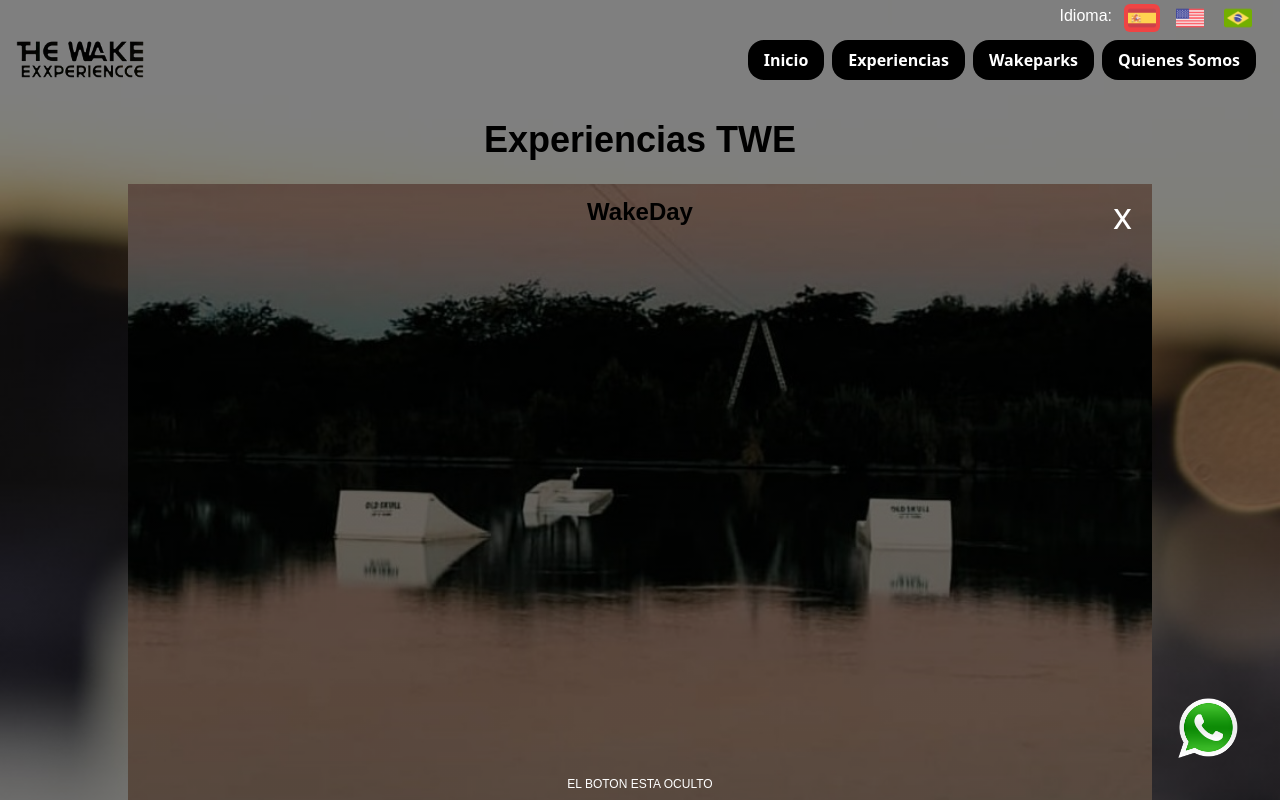
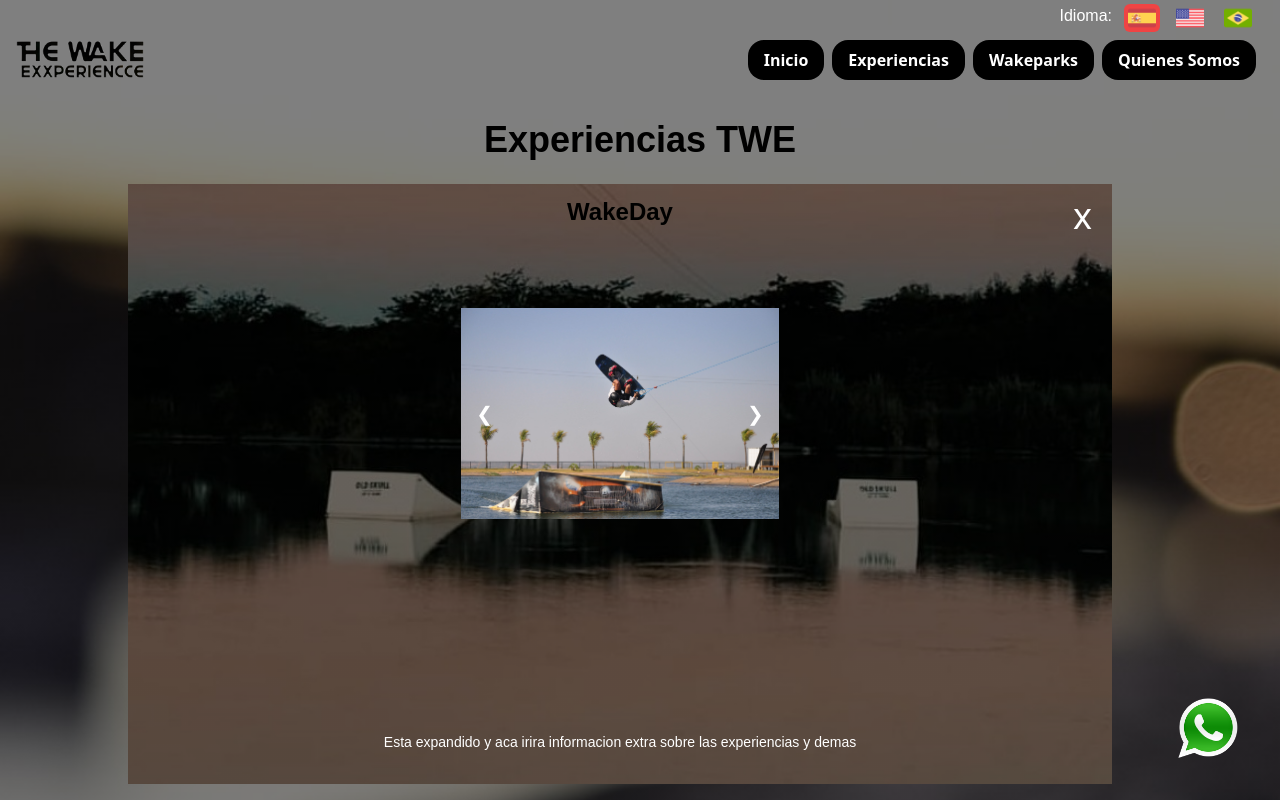
Before and after one commit to Colegiales32/The-Wake-Experience, a React (Vite) app: page /experiencias in a window 1280 px wide. Both pictures are taken after a click on the element 292 px from the left and 484 px from the top of the page. Shown: the top 800 px of the page. Built offline with nearby package versions, Linux system fonts and the light colour scheme; a web font is replaced by a local one; what tailwindcss-animated would draw is missing.

Commit message:
Agregacion de animaciones en experiencias y correcciones varias en la seccin

```diff
--- a/data/db.js
+++ b/data/db.js
@@ -4,20 +4,32 @@ export const exp = [
         nombre: 'exp.1.nombre',
         boton: 'exp.1.boton',
         texto: 'exp.1.texto',
-        img: ''
+        img: [
+            "/EZE-2-scaled.jpg",
+            "/LUKI-2-scaled.jpg",
+            "/vanAgua.jpg",
+          ]
     },
     {
         id: 2,
         nombre: 'exp.2.nombre',
         boton: 'exp.2.boton',
         texto: 'exp.2.texto',
-        img: ''
+        img: [
+            "/crailrenton.jpg",
+            "/joe-publi-scaled.jpg",
+            "/prueba-cuad-scaled.jpg",
+          ]
     },
     {
         id: 3,
         nombre: 'exp.3.nombre',
         boton: 'exp.3.boton',
         texto: 'exp.3.texto',
-        img: ''
+        img:[
+            "/atardecer.jpg",
+            "/renton.jpg",
+            "/ultima-2.jpg",
+          ]
     }
 ];
--- a/src/components/Experiencia.jsx
+++ b/src/components/Experiencia.jsx
@@ -1,39 +1,48 @@
-import React from 'react';
+import React, { useEffect } from 'react';
 import { useTranslation } from 'react-i18next';
+import Slider from './Slider';
 
-const Experiencia = ({ id, titulo, texto,boton, expandidoId, onClick, botonCierre }) => {
+
+const Experiencia = ({ id, titulo, texto,boton, expandidoId,handleExpandido, botonCierre,experiencia, imagenes}) => {
     const [t, i18next] = useTranslation("global")
 
     const estaExpandido = expandidoId === id;
 
-
-
-
     return (
         <div
-            className={` bg-old bg-cover bg-no-repeat transition-all  duration-1000 cursor-pointer ${id === expandidoId ? 'mb-4 lg:h-full h-4/5 w-full left-0 absolute z-40 ' : 'relative w-auto my-auto h-1/2'}`}
+            className={` bg-old bg-center bg-cover bg-no-repeat shrink grow overflow-y-hidden transition-all duration-1000 cursor-pointer ${estaExpandido ? 'mb-4 lg:h-full w-full relative basis-full ' : 'relative basis-0 w-auto my-auto h-1/2'} ${expandidoId && experiencia.id !== expandidoId ? 'opacity-1 ' : 'opacity-1'}`}
+            onClick={()=>handleExpandido(id)} // Toggle expandidoId
+            >
 
-            onClick={()=>onClick(id)} // Toggle expandidoId
-            >
-            <div className="pb-8 px-4 h-full flex flex-col justify-between">
-                <h2 className='text-center font-stencil text-2xl font-bold mt-3'>{t(titulo)}</h2>
                 {!estaExpandido && (
+                    <div className={`pb-8 px-4 h-full flex flex-col  justify-between`}>
+                    <h2 className='text-center font-stencil text-2xl font-bold mt-3'>{t(titulo)}</h2>
                     <button className='text-center text-2xl absolute top-0 left-0 h-full w-full opacity-0 hover:opacity-100 transition-all ease-in duration-1000 bg-transparent hover:bg-opaco text-white'>
                         {t(boton)}
-                    </button> )}
-                    {estaExpandido && (
+                    </button>
+                    <p className='text-center font-path align-bottom max-h-24 text-white text-sm mt-14'>{t(texto)}</p>
+                    </div> )}
+                {estaExpandido && (
+                        <div className={`pb-8 px-4 h-full flex flex-col justify-between`}>
                         <button onClick={botonCierre} className='absolute z-50 text-4xl hover:text-gray-800 top-3 right-5 text-white'>
                             x
                         </button>
+                        <div>
+                        <h2 className='text-center font-stencil text-2xl font-bold mt-3'>{t(titulo)}</h2>
+                         <div className='md:w-1/3 w-full md:mx-auto' >
+                         <Slider imagenes={imagenes}/>
+                         </div>
+                        </div>
+                         <p className='text-center font-path align-bottom text-white text-sm'>Esta expandido y aca irira informacion extra sobre las experiencias y demas</p>
+                        </div>
+
                     )}
                 {!estaExpandido && (
-                        <p className='text-center font-path align-bottom text-white text-xs mt-14'>{t(texto)}</p>
+                        <p className='text-center font-path align-bottom max-h-24 text-white text-sm mt-14'>{t(texto)}</p>
                 )}
-                {estaExpandido && (
-                        <p className='text-center font-path align-bottom text-white text-xs mt-14'>EL BOTON ESTA OCULTO</p>
-                    )}
+
             </div>
-        </div>
+
 
     );
 };
--- a/src/components/Wakepark.jsx
+++ b/src/components/Wakepark.jsx
@@ -6,7 +6,7 @@ import { useTranslation } from 'react-i18next';
 
 
 
-const Wakepark = ({nombre, ubicacion, imagen,texto,orientacion}) => {
+const Wakepark = ({nombre, ubicacion, imagen,texto}) => {
 
   const [t,i18next] = useTranslation("global")
 
--- a/src/pages/Experiencias.jsx
+++ b/src/pages/Experiencias.jsx
@@ -4,7 +4,6 @@ import { useTranslation } from 'react-i18next';
 import Footer from '../components/Footer';
 import Experiencia from '../components/Experiencia';
 import { exp } from '/data/db';
-import Experiencias from '../components/Opciones';
 import Wpp from '../components/Wpp';
 
 const Opciones = () => {
@@ -29,7 +28,7 @@ const Opciones = () => {
                 <h1 className='text-center font-stencil text-4xl my-6 font-bold '>{t("experiencias.titulo")}</h1>
 
                 <div className='h-screen'>
-                      <div className='relative flex flex-col pb-10 lg:flex-row w-4/5 gap-2 lg:gap-5 justify-between h-svh lg:h-4/5 mx-auto items-start'>
+                      <div className='relative flex flex-col pb-10 lg:flex-row w-4/5 gap-3 lg:gap-5 justify-between h-svh lg:h-4/5 mx-auto items-start'>
                     {exp.map((experiencia) => (
                       <Experiencia
 
@@ -39,8 +38,10 @@ const Opciones = () => {
                       texto={experiencia.texto}
                       boton={experiencia.boton}
                       expandidoId={expandidoId} // Pasar el expandidoId como prop
-                      onClick={handleExpandido} // Pasar la función handleExpandido
+                      handleExpandido={handleExpandido} // Pasar la función handleExpandido
                       botonCierre={handleCierre}
+                      experiencia={experiencia}
+                      imagenes={experiencia.img}
                       />
                     ))}
                     </div>
```
Also changed, not shown: src/components/Experiencias.jsx (renamed from src/components/Opciones.jsx). Lines whose indentation alone changed are shown as unchanged.
